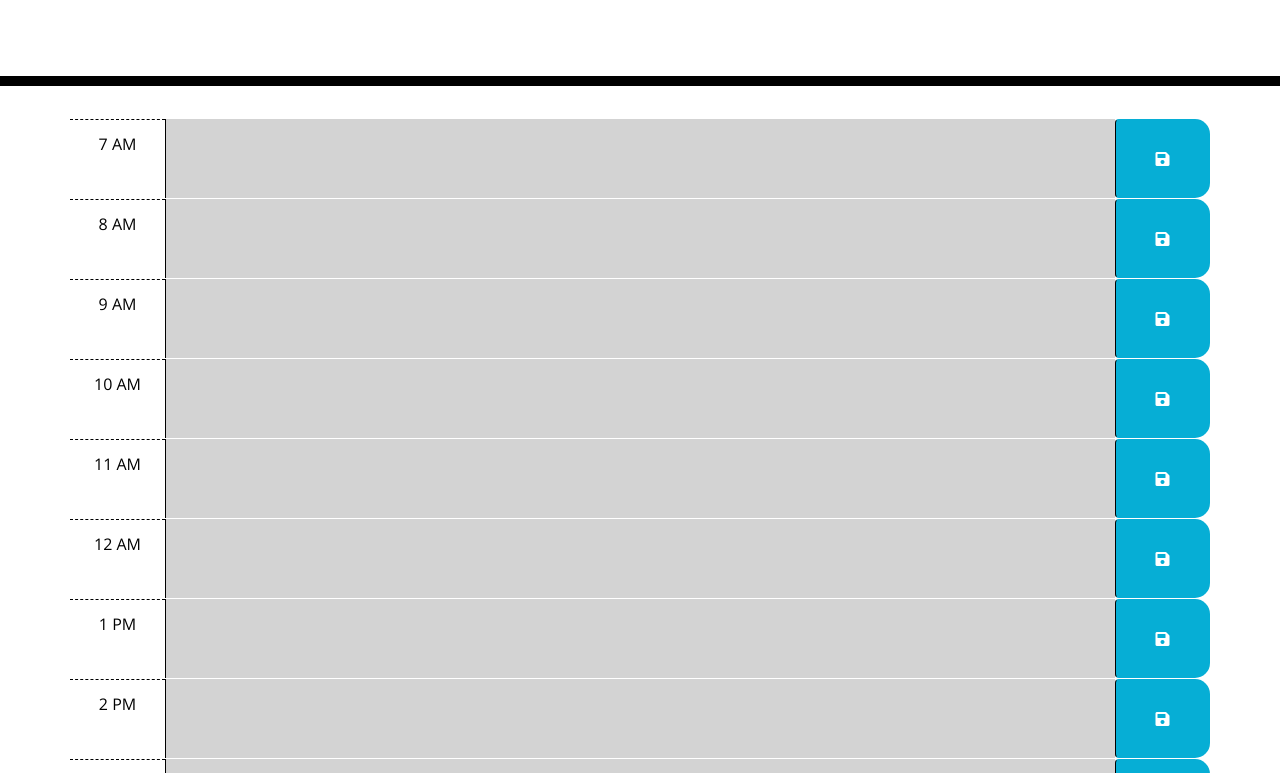
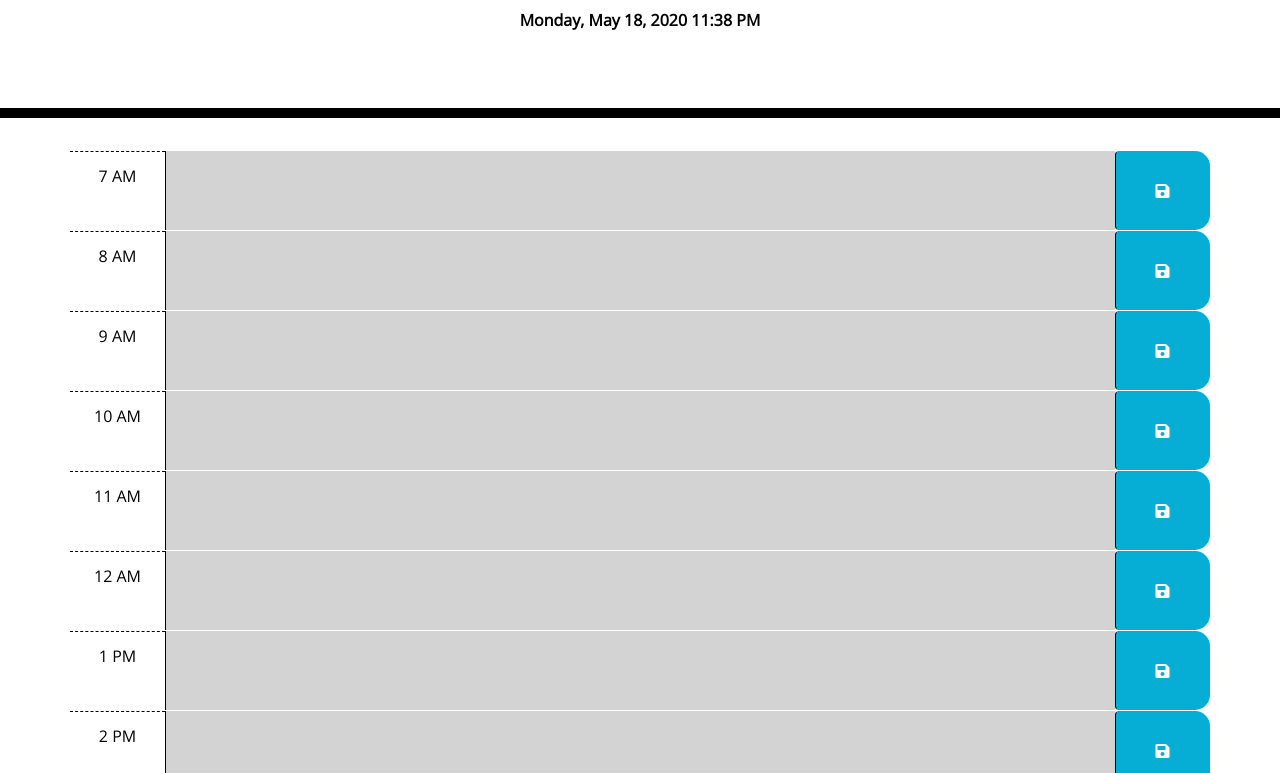
Before and after one commit to Stackandslash/day-planner-w3d4, a plain HTML site: page index.html in a window 1280 px wide. Shown: the part 182-955 px from the top of the page. Drawn offline with nearby package versions, Linux system fonts and the light colour scheme.

Commit message:
Added date and timestamp to header

```diff
--- a/code.js
+++ b/code.js
@@ -14,6 +14,10 @@ var planner = {
   19: "",
   20: "",
 };
+
+const blockdate = moment().format("LLLL");
+$("#time").text(blockdate);
+
 if (!localStorage.getItem("planner")) {
   console.log("No stored planner");
 } else {
@@ -35,7 +39,6 @@ function makeSlot(hour) {
   console.log(rawTime, hour);
   if (rawTime < parseInt(hour)) {
     timeClass = "future";
-    console.log("it future");
   } else if (rawTime > parseInt(hour)) {
     timeClass = "past";
   }
@@ -85,7 +88,6 @@ $(".container").on("click", function (e) {
 //})
 
 //This loop option will still take one slot per entry in the planner object. With a relatively small change, it should allow the user to specify what time frame they want to plan for.
-console.log(planner);
 for (const key in planner) {
   makeSlot(key);
 }
--- a/index.html
+++ b/index.html
@@ -27,6 +27,7 @@
       <h1 class="display-3">Work Day Scheduler</h1>
       <p class="lead">A simple calendar app for scheduling your work day</p>
       <p id="currentDay" class="lead"></p>
+      <p class="font-weight-bold" id="time"></p>
     </header>
     <div class="container">
       <!-- Timeblocks go here-->
```
